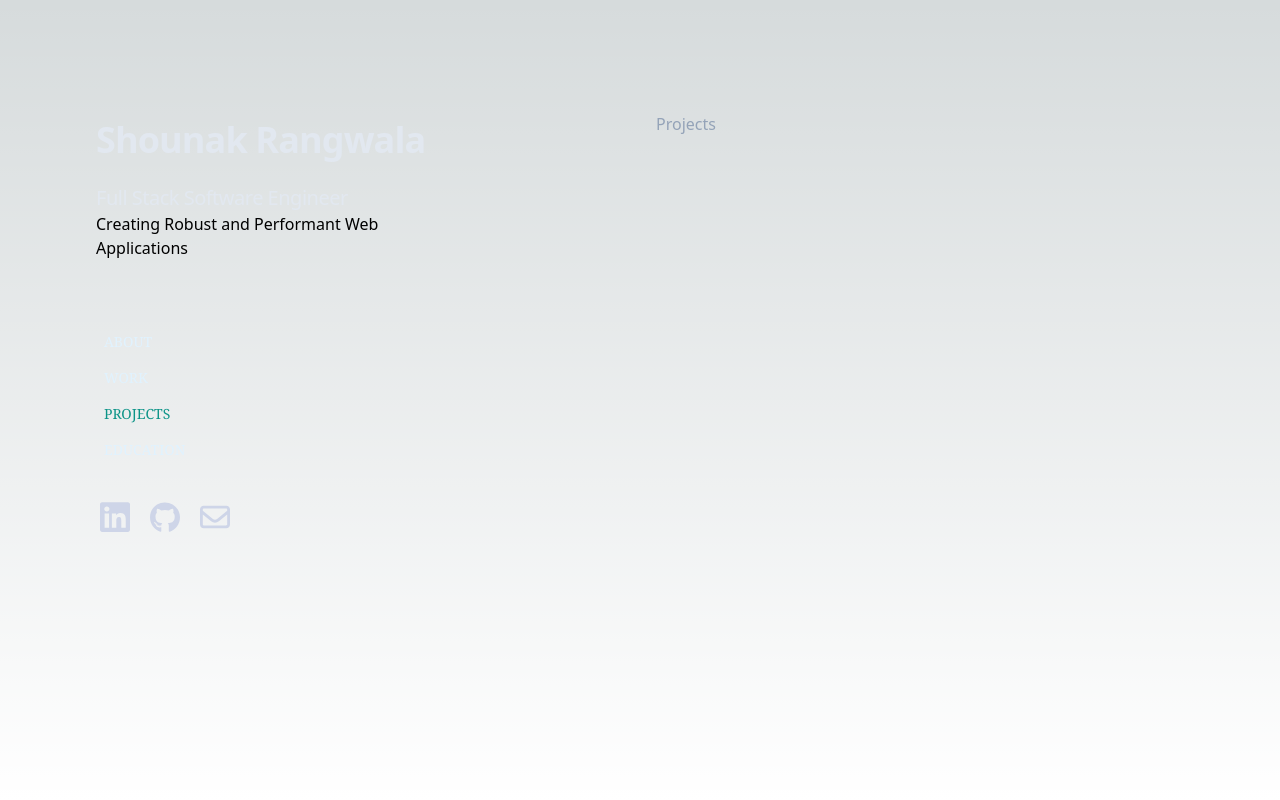
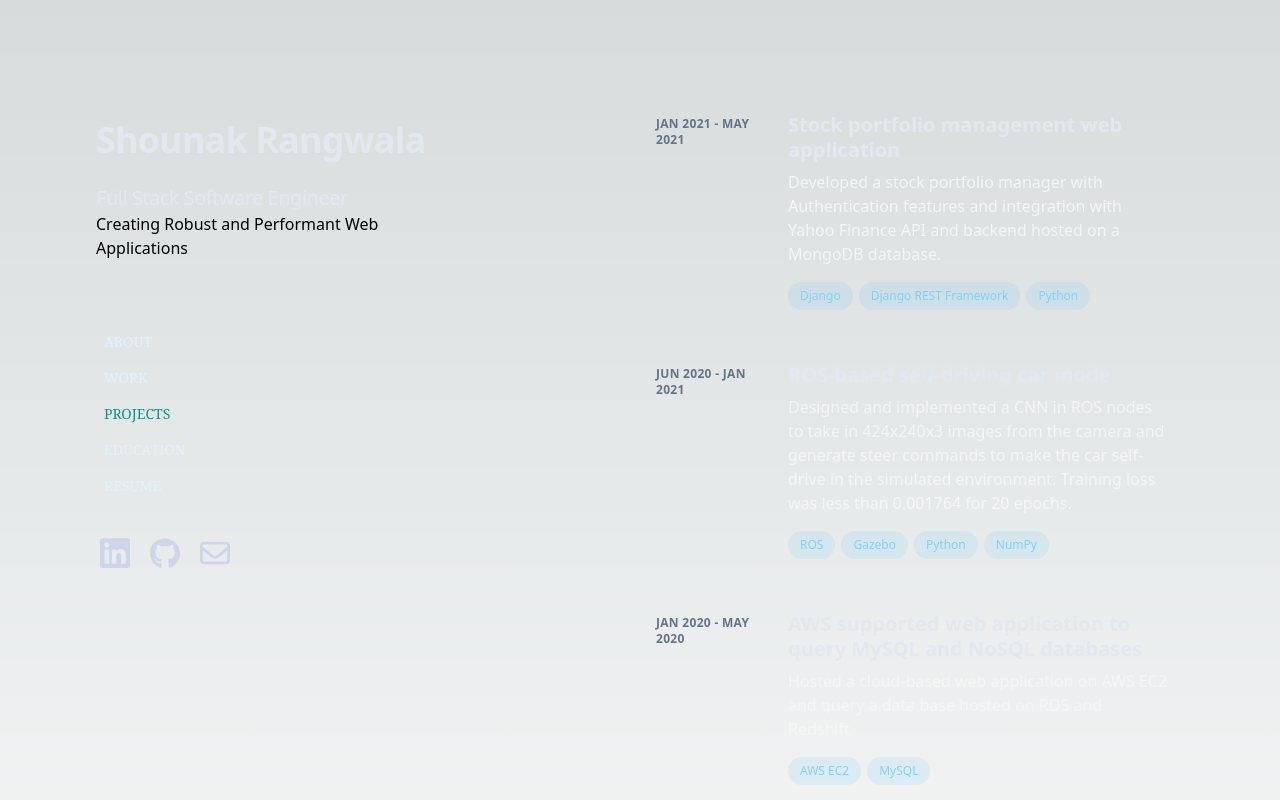
Before and after one commit to ShounakNR/nextjs-portfolio, a Next.js app: page /projects in a window 1280 px wide. Shown: the top 800 px of the page. Built offline with nearby package versions, Linux system fonts and the light colour scheme.

Commit message:
First fully operational version of the portfolio made

```diff
--- a/app/components/SideNavBar/navlinks.tsx
+++ b/app/components/SideNavBar/navlinks.tsx
@@ -19,6 +19,11 @@ const navItems = [
   {
     name: 'Education',
     route: '/education'
+  },
+  {
+    name: 'Resume',
+    route: 'https://drive.google.com/file/d/1_H502tsmUYnOAGvqD2nR6PTszCdVWd_2/view?usp=sharing',
+    target: '_blank'
   }
 ]
 
@@ -36,6 +41,7 @@ export function NavLinks() {
             key={link.name}
             href={link.route}
             className={"p-2 text-sm font-medium justify-start text-sky-100"}
+            target={link?.target}
           >
             <span className={`hidden md:block font-serif text-m hover:text-cyan-500 focus ${activeClass} uppercase`}>{link.name}</span>
           </Link>
--- a/app/projects/page.tsx
+++ b/app/projects/page.tsx
@@ -1,7 +1,19 @@
-export default function Projects(){
+import DisplayCard from "../components/DisplayCard/displaycard"
+import { CardData } from "../lib/interfaces"
+import { projects } from "@/content/projects"
+
+export default function Education(){
   return(
     <div className="p-4">
-      <p>Projects</p>
+      <ul>
+        {projects.map((proj, index) => {
+          return(
+            <li className="mb-12" key={index}>
+              <DisplayCard props={proj as CardData}/>
+            </li>
+          )
+        })}
+      </ul>
     </div>
   )
 }
--- /dev/null
+++ b/content/projects.tsx
@@ -0,0 +1,91 @@
+export const projects = [
+  {
+    sidebar: 'Jan 2021 - May 2021',
+    header: 'Stock portfolio management web application',
+    body:'Developed a stock portfolio manager with Authentication features and integration with Yahoo Finance API and backend hosted on a MongoDB database.',
+    link: undefined,
+    skills: {
+      skills:
+        [
+          {
+            name: 'Django',
+            color: 'lime'
+          },
+          {
+            name: 'Django REST Framework',
+            color: 'emerald'
+          },
+          {
+            name: 'Python',
+            color: 'slate'
+          }
+        ]
+    }
+  },
+  {
+    sidebar: 'Jun 2020 - Jan 2021',
+    header: 'ROS-based self-driving car mode',
+    body:'Designed and implemented a CNN in ROS nodes to take in 424x240x3 images from the camera and generate steer commands to make the car self-drive in the simulated environment. Training loss was less than 0.001764 for 20 epochs.',
+    link: undefined,
+    skills: {
+      skills:
+        [
+          {
+            name: 'ROS',
+            color: 'lime'
+          },
+          {
+            name: 'Gazebo',
+            color: 'emerald'
+          },
+          {
+            name: 'Python',
+            color: 'slate'
+          },
+          {
+            name: 'NumPy',
+            color: 'slate'
+          }
+        ]
+    }
+  },
+  {
+    sidebar: 'Jan 2020 - May 2020',
+    header: 'AWS supported web application to query MySQL and NoSQL databases',
+    body:'Hosted a cloud-based web application on AWS EC2 and query a data base hosted on RDS and Redshift',
+    link: undefined,
+    skills: {
+      skills:
+        [
+          {
+            name: 'AWS EC2',
+            color: 'blue'
+          },
+          {
+            name: 'MySQL',
+            color: 'emerald'
+          },
+        ]
+    }
+  },
+  {
+    sidebar: 'Jan 2020 - May 2020',
+    header: 'Performance Analysis of LeNet-5 CNN Architecture',
+    body:' Trained a model on MNIST dataset using SGD, RMSProp and AdaGrad to achieve accuracy=99%for learning rate = 0.04. Finetuned model with batch normalizations and dropout layers to decrease loss to 0.0323 using PyTorch Sequential Module',
+    link: undefined,
+    skills: {
+      skills:
+        [
+          {
+            name: 'PyTorch',
+            color: 'blue'
+          },
+          {
+            name: 'Python',
+            color: 'emerald'
+          },
+        ]
+    }
+  },
+
+]
```
